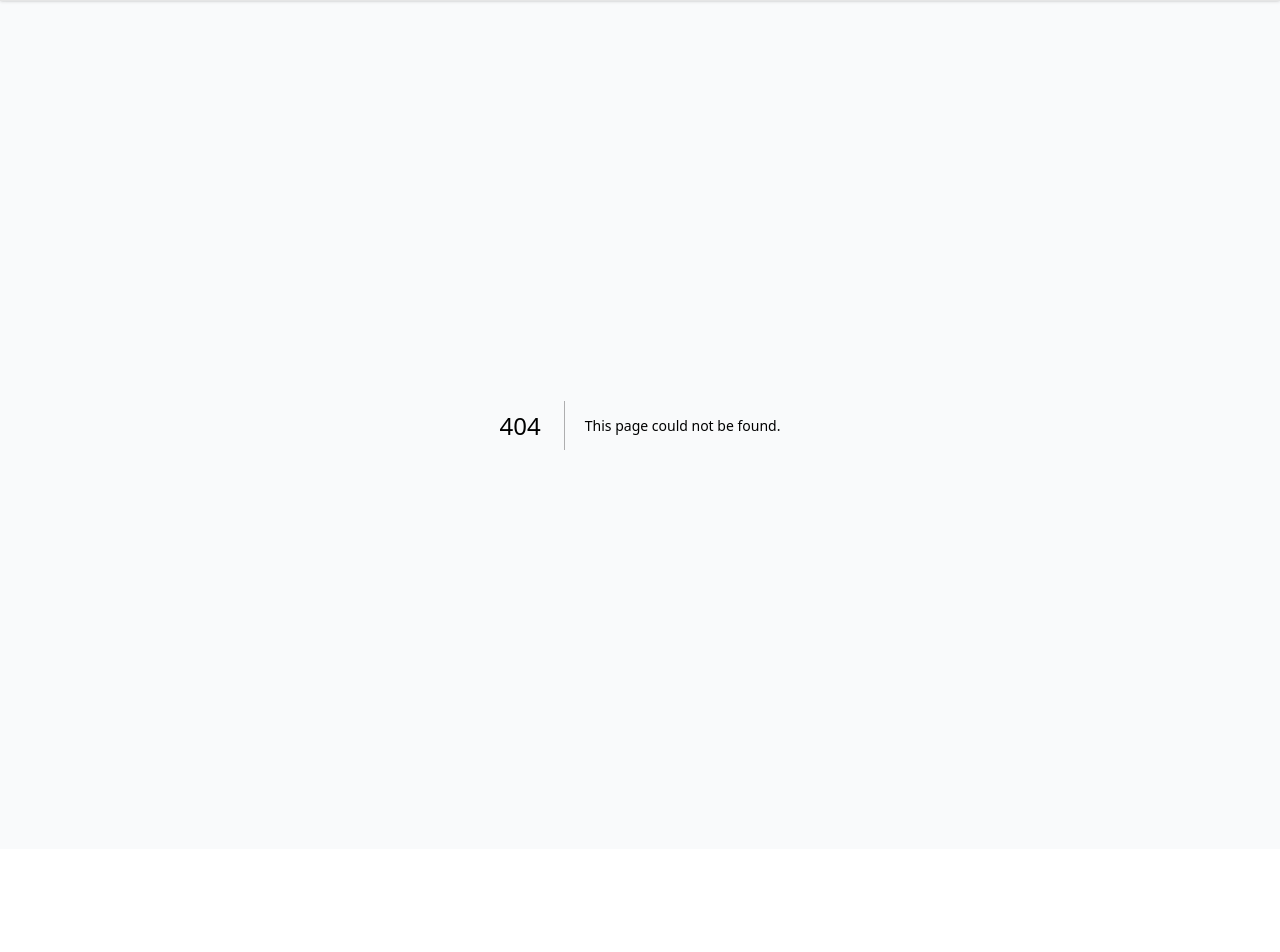
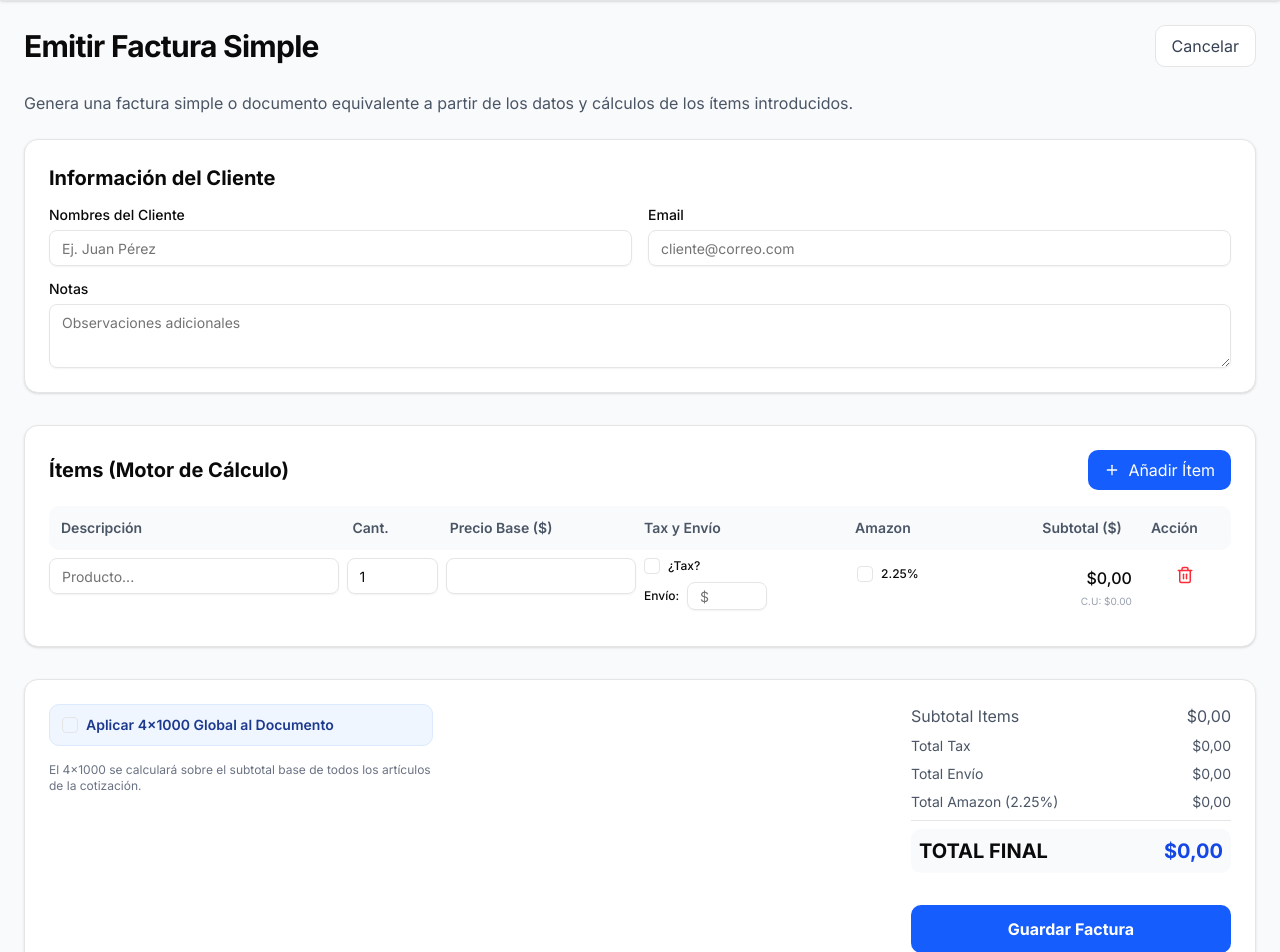
Before and after one commit to iFerch0/APLICACION_COTIZACIONES_FERCHO, a Next.js app: page /facturas/nueva in a window 1280 px wide. Before the commit this address had no page. Shown: the part 60-1012 px from the top of the page. Before the commit the page ends 909 px from the top, so only its background shows below. Built offline with nearby package versions, Linux system fonts and the light colour scheme.

Commit message:
feat: Fase 4 completada - Módulo de Facturación Simple reutilizando motor de Cotizaciones

```diff
--- /dev/null
+++ b/src/app/facturas/nueva/page.tsx
@@ -0,0 +1,21 @@
+import CotizacionForm from "@/components/cotizaciones/CotizacionForm";
+
+export default function NuevaFacturaPage() {
+  return (
+    <div className="flex flex-col gap-6">
+      <div className="flex justify-between items-center">
+        <h2 className="text-3xl font-bold tracking-tight">Emitir Factura Simple</h2>
+        <div className="flex space-x-2">
+          <button className="px-4 py-2 border rounded-lg text-gray-700 bg-white hover:bg-gray-50 transition">
+            Cancelar
+          </button>
+          {/* El botón de guardar se maneja dentro del form para reusar lógica */}
+        </div>
+      </div>
+      <p className="text-gray-600">
+        Genera una factura simple o documento equivalente a partir de los datos y cálculos de los ítems introducidos.
+      </p>
+      <CotizacionForm tipoDocumento="FACTURA" />
+    </div>
+  );
+}
--- a/src/components/cotizaciones/CotizacionForm.tsx
+++ b/src/components/cotizaciones/CotizacionForm.tsx
@@ -23,7 +23,11 @@ const ClientPDFViewer = dynamic(() => import("@/components/pdf/ClientPDFViewer")
   ssr: false,
 });
 
-export default function CotizacionForm() {
+export interface DocumentFormProps {
+  tipoDocumento?: "COTIZACION" | "FACTURA";
+}
+
+export default function CotizacionForm({ tipoDocumento = "COTIZACION" }: DocumentFormProps) {
   const [clienteInfo, setClienteInfo] = useState({ nombres: "", email: "", notas: "" });
   const [clienteId, setClienteId] = useState<string | null>(null);
   const [isSaving, setIsSaving] = useState(false);
@@ -298,14 +302,14 @@ export default function CotizacionForm() {
                   });
                   setClienteId(clienteDb.id);
                   const doc = await saveDocument({
-                    tipo: "COTIZACION",
+                    tipo: tipoDocumento,
                     clienteId: clienteDb.id,
                     items: calculatedItems,
                     totales: totales,
                     observaciones: clienteInfo.notas
                   });
                   if(doc.success) {
-                     alert("Cotización guardada con formato: " + doc.document.numero);
+                     alert(`${tipoDocumento === "COTIZACION" ? "Cotización" : "Factura"} guardada con formato: ` + doc.document.numero);
                   }
                 } catch (e) {
                   alert("Error al guardar.");
@@ -316,7 +320,7 @@ export default function CotizacionForm() {
               disabled={isSaving}
               className="w-full bg-blue-600 hover:bg-blue-700 text-white p-3 rounded-lg font-bold transition disabled:opacity-50"
             >
-              {isSaving ? "Guardando..." : "Guardar Cotización"}
+              {isSaving ? "Guardando..." : `Guardar ${tipoDocumento === "COTIZACION" ? "Cotización" : "Factura"}`}
             </button>
             <Dialog>
               <DialogTrigger className="w-full flex items-center justify-center gap-2 bg-green-600 hover:bg-green-700 text-white p-3 rounded-lg font-bold transition">
@@ -346,6 +350,7 @@ export default function CotizacionForm() {
                     items={calculatedItems}
                     totales={totales}
                     aplica4x1000Global={aplica4x1000Global}
+                    tipoDocumento={tipoDocumento}
                   />
                 </div>
               </DialogContent>
--- a/src/components/pdf/ClientPDFViewer.tsx
+++ b/src/components/pdf/ClientPDFViewer.tsx
@@ -14,6 +14,7 @@ interface ClientPDFViewerProps {
   items: ItemCalculated[];
   totales: DocumentTotals;
   aplica4x1000Global: boolean;
+  tipoDocumento: "COTIZACION" | "FACTURA";
 }
 
 export default function ClientPDFViewer(props: ClientPDFViewerProps) {
--- a/src/components/pdf/CotizacionPDF.tsx
+++ b/src/components/pdf/CotizacionPDF.tsx
@@ -98,17 +98,18 @@ interface PdfProps {
   items: ItemCalculated[];
   totales: DocumentTotals;
   aplica4x1000Global: boolean;
+  tipoDocumento: 'COTIZACION' | 'FACTURA';
 }
 
 const formatCurrency = (val: number) => `$${val.toLocaleString('es-CO', { minimumFractionDigits: 2 })}`;
 
-export const CotizacionPDF = ({ formato, cliente, items, totales, aplica4x1000Global }: PdfProps) => {
+export const CotizacionPDF = ({ formato, cliente, items, totales, aplica4x1000Global, tipoDocumento }: PdfProps) => {
   return (
     <Document>
       <Page size="LETTER" style={styles.page}>
         <View style={styles.header}>
           <View>
-            <Text style={styles.title}>COTIZACIÓN COMERCIAL</Text>
+            <Text style={styles.title}>{tipoDocumento === 'COTIZACION' ? 'COTIZACIÓN COMERCIAL' : 'DOCUMENTO EQUIVALENTE / FACTURA'}</Text>
             <Text style={{ marginTop: 4, color: '#4a5568' }}>Fecha: {new Date().toLocaleDateString('es-CO')}</Text>
           </View>
           <View style={{ textAlign: 'right' }}>
```
